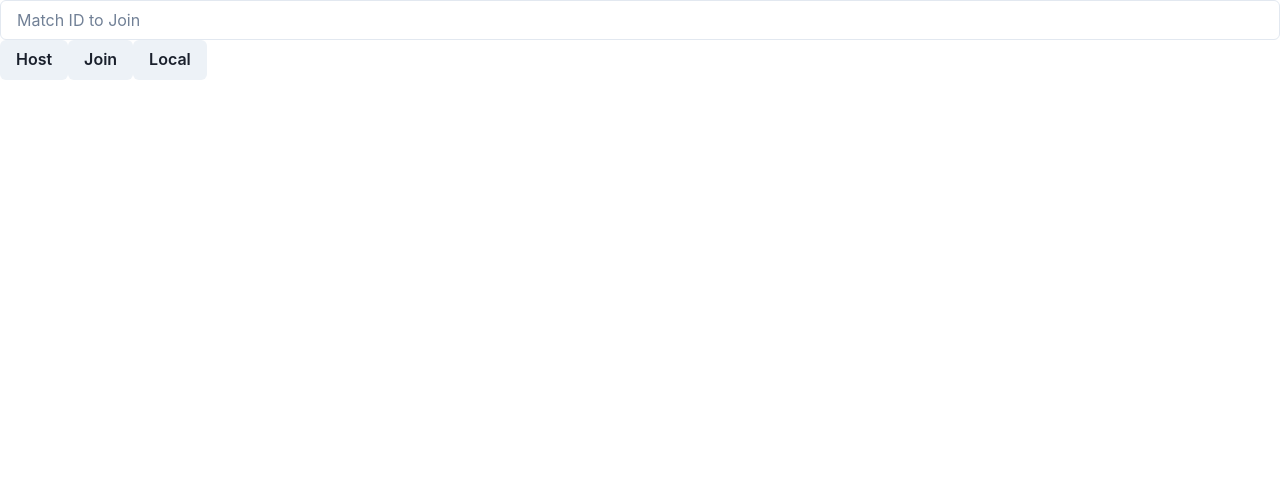
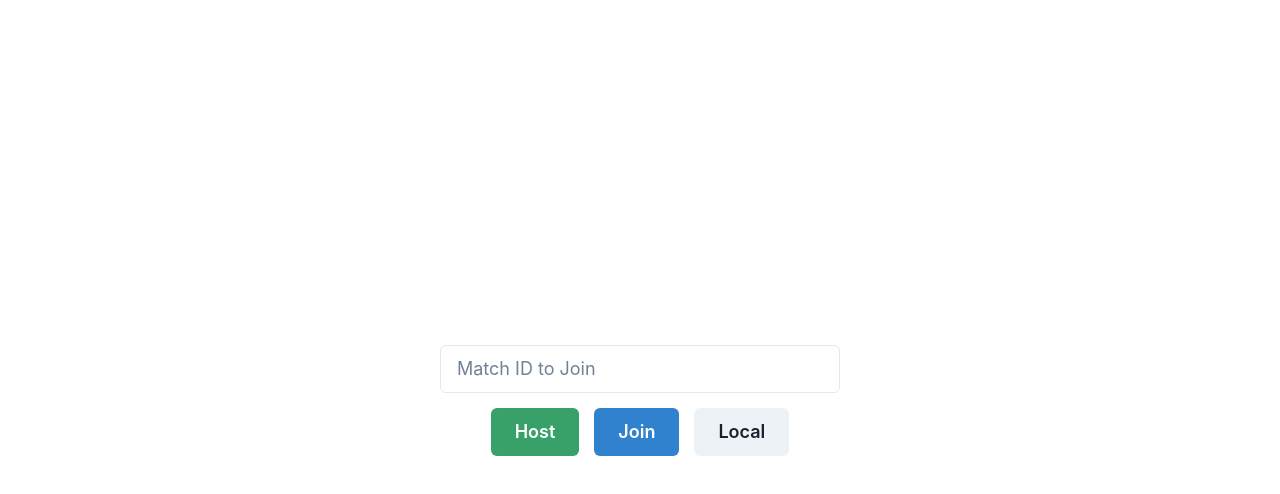
Before and after one commit to mbrinkl/air-land-sea, a React (Vite) app: page / in a window 1280 px wide. Shown: the top 494 px of the page. Built offline with nearby package versions, Linux system fonts and the light colour scheme; what boardgame.io would draw is missing.

Commit message:
lobby ui (#35)

```diff
--- a/src/components/lobby/Home.tsx
+++ b/src/components/lobby/Home.tsx
@@ -1,37 +1,50 @@
-import { Input, Button } from '@chakra-ui/react';
+import { Input, Button, Flex } from '@chakra-ui/react';
 import { useState } from 'react';
 import { useNavigate } from 'react-router-dom';
 
 const Home = (): JSX.Element => {
+  const [joinMatchID, setJoinMatchID] = useState('');
   const navigate = useNavigate();
-  const [joinMatchID, setJoinMatchID] = useState('');
 
   const onHostClicked = () => {
     const matchID = (Math.random() + 1).toString(36).substring(7);
     navigate(`/${matchID}?host`);
   };
 
-  const onJoinClicked = () => {
-    navigate(`/${joinMatchID}`);
-  };
-
-  const onLocalClicked = () => {
-    navigate('/local');
-  };
-
   return (
-    <div>
+    <Flex
+      h="100vh"
+      alignItems="center"
+      justifyContent="center"
+      direction="column"
+      gap="15px"
+    >
       <Input
+        maxW="400px"
+        size="lg"
         value={joinMatchID}
         placeholder="Match ID to Join"
         onChange={(e) => setJoinMatchID(e.target.value)}
       />
-      <Button onClick={onHostClicked}>Host</Button>
-      <Button onClick={onJoinClicked} disabled={joinMatchID.length === 0}>
-        Join
-      </Button>
-      <Button onClick={onLocalClicked}>Local</Button>
-    </div>
+      <Flex gap="15px">
+        <Button onClick={onHostClicked} size="lg" colorScheme="green">
+          Host
+        </Button>
+        <Button
+          onClick={() => navigate(joinMatchID)}
+          disabled={joinMatchID.length === 0}
+          size="lg"
+          colorScheme="blue"
+        >
+          Join
+        </Button>
+        {import.meta.env.DEV && (
+          <Button onClick={() => navigate('local')} size="lg">
+            Local
+          </Button>
+        )}
+      </Flex>
+    </Flex>
   );
 };
 
```
